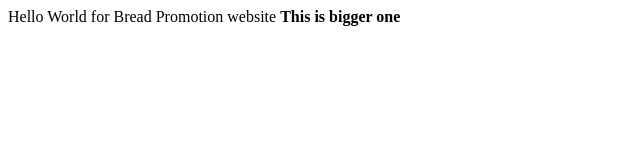
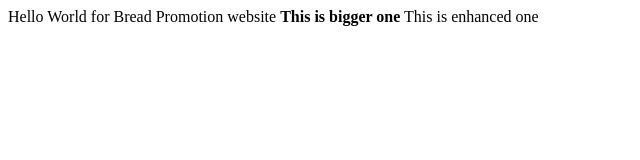
Before and after one commit to jeetenderbatra/breadpromoter, a plain HTML site: page WebContent/index.html in a window 1280 px wide. Shown: the whole page, without its empty margins (0-640 px from the left). Drawn offline with Linux system fonts and the light colour scheme.

Commit message:
Added in index

```diff
--- a/WebContent/index.html
+++ b/WebContent/index.html
@@ -9,5 +9,7 @@ Hello World for Bread Promotion website
 
 <b>This is bigger one</b>
 
+<span>This is enhanced one</span>
+
 </body>
 </html>
```
